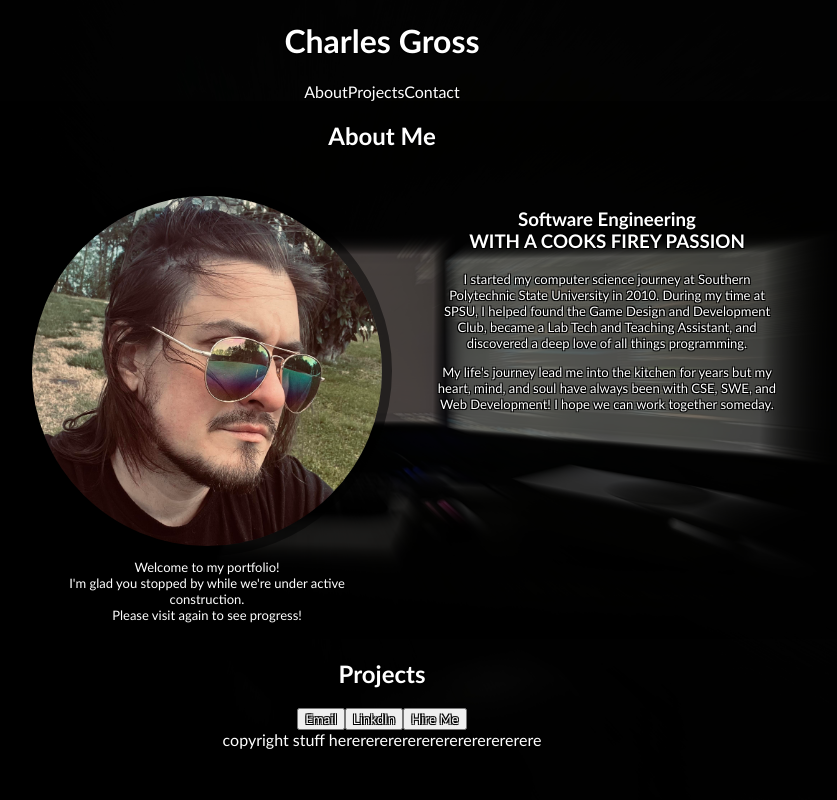
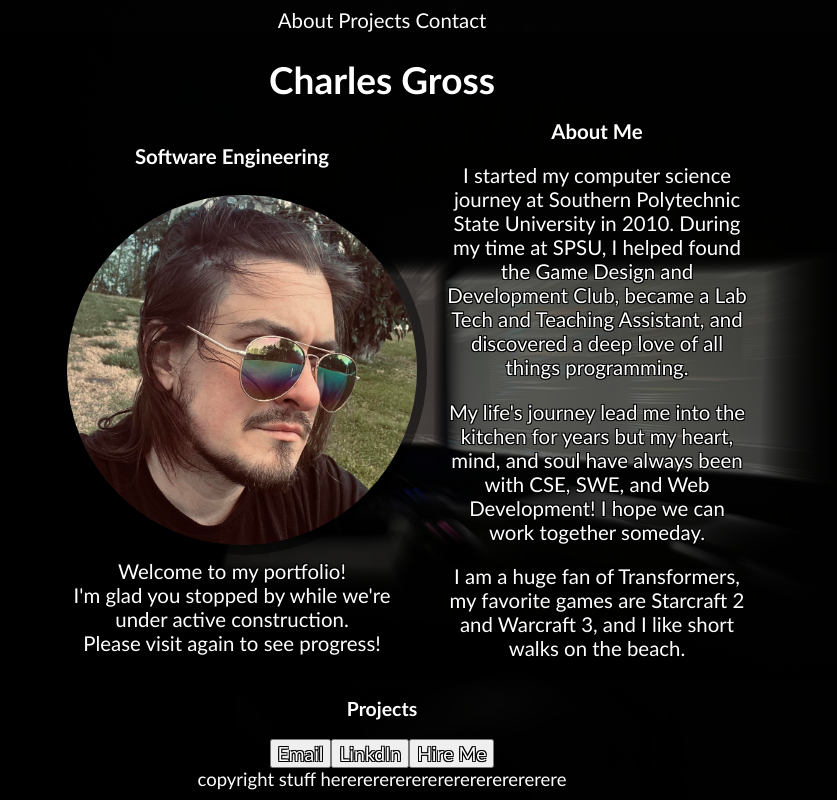
Before and after one commit to frenzie24/portfolio, a plain HTML site: page index.html in a window 1280 px wide. Shown: the whole page, without its empty margins (258-1095 px from the left). Drawn offline with Linux system fonts and the light colour scheme.

Commit message:
Changes and additions: cleaned up positioning,  Chilren of about section now align flex start. changed global font size to 105% modified font sizes on articles font sizing needs more work

```diff
--- a/assets/css/style.css
+++ b/assets/css/style.css
@@ -3,6 +3,7 @@
     color: white;
     font-family: 'Trebuchet MS', 'Lucida Sans Unicode', 'Lucida Grande', 'Lucida Sans', Arial, sans-serif;
     text-shadow: -1px -1px 0 #000, 1px -1px 0 #000, -1px 1px 0 #000, 1px 1px 0 #000;
+    font-size: 105%;
     text-decoration: none;
     text-align: center;
 }
@@ -18,6 +19,7 @@ body {
 }
 
 h1 {
+    font-size: 200%;
     font-weight: bolder;
 }
 
@@ -26,19 +28,21 @@ h1 {
     display: flex;
     margin: auto;
     background-color: rgba(0, 0, 0, 0.5);
-
     justify-content: center;
     align-items: center;
     flex-wrap: wrap;
     max-width: 1000px;
 }
-.about h2 {
+.about h1 {
     width: 100%;
+    margin-bottom: 0;
 }
 .me {
     flex-wrap: wrap;
     justify-content: center;
     align-items: flex-start;
+    max-width: 350px;
+    min-width: 250px;
 
 }
 
@@ -51,18 +55,13 @@ h1 {
 }
 
 .me figcaption {
-    font-size: small;
-    margin: auto;
-    width: 80%;
 }
 
 .story {
-    margin-top: 20px;
     align-self: flex-start;
-    max-width: 350px;
-    min-width: 300px;
+    max-width: 300px;
+    min-width:200px;
 }
 .story p {
 
-    font-size: small;
 }
--- a/index.html
+++ b/index.html
@@ -16,24 +16,32 @@
             animation ends when name is in position on left side of header and nav is in position on
             right side of header
         -->
-        <h1>Charles Gross</h1>
-        <nav><a href="#about"></a>About<a href="#projects">Projects</a><a href="#contact">Contact</a></nav>
+
+        <nav>
+            <a href="#about_">About</a>
+            <a href="#projects">Projects</a>
+            <a href="#contact">Contact</a>
+        </nav>
     </header>
 
-    <secton class="about">
-        <h2>About Me</h2>
+    <secton class="about" id="about_">
+        <h1>Charles Gross</h1>
 
 
         <figure class="me">
+            <h2>Software Engineering</h2>
             <img src="./assets/images/me.jpg" />
             <figcaption>Welcome to my portfolio!<br>
                 I'm glad you stopped by while we're under active construction.<br>
-                    Please visit again to see progress!</figcaption>
+                Please visit again to see progress!
+            </figcaption>
         </figure>
 
         <!-- do something neat with the spans in h3, one text diff color from default? diff fonts? diif weights?-->
         <article class="story">
-            <h3><span id="swe">Software Engineering </span><br><span id="cook">WITH A COOKS FIREY PASSION<span></span></h3>
+            <h2>About Me</h2>
+
+
 
             <p>I started my computer science journey at Southern Polytechnic State University in 2010.
                 During my time at SPSU, I helped found the Game Design and Development Club, became a Lab Tech and
@@ -41,7 +49,8 @@
                 and discovered a deep love of all things programming.</p>
             <p>
                 My life's journey lead me into the kitchen for years but my heart, mind, and soul have always been with
-                CSE, SWE, and Web Development!  I hope we can work together someday.</p>
+                CSE, SWE, and Web Development! I hope we can work together someday.</p>
+                <p>I am a huge fan of Transformers, my favorite games are Starcraft 2 and Warcraft 3, and I like short walks on the beach.</p>
         </article>
     </secton>
     <!-- the assignment wants live hosted projects -->
```
Lines whose indentation alone changed are shown as unchanged.
